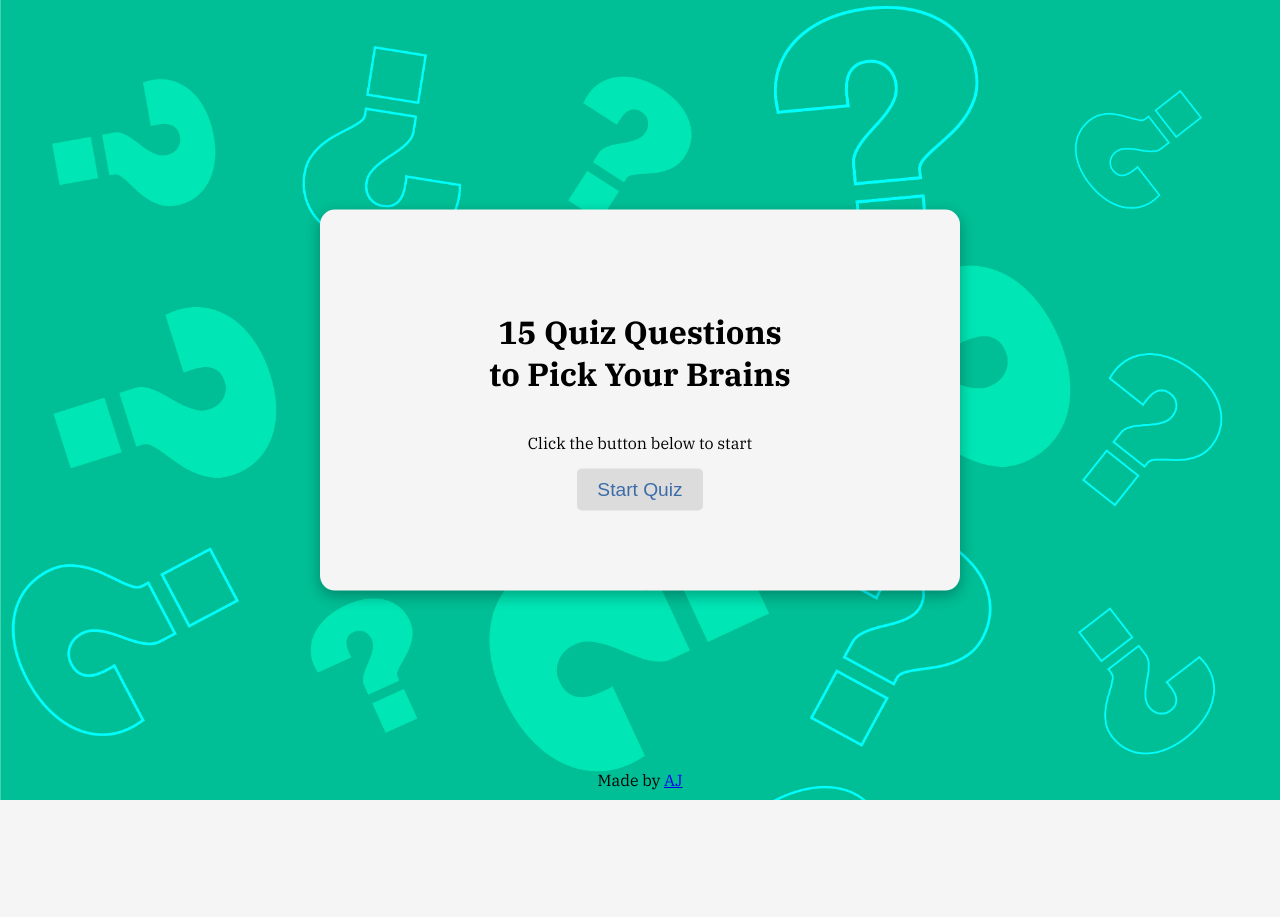
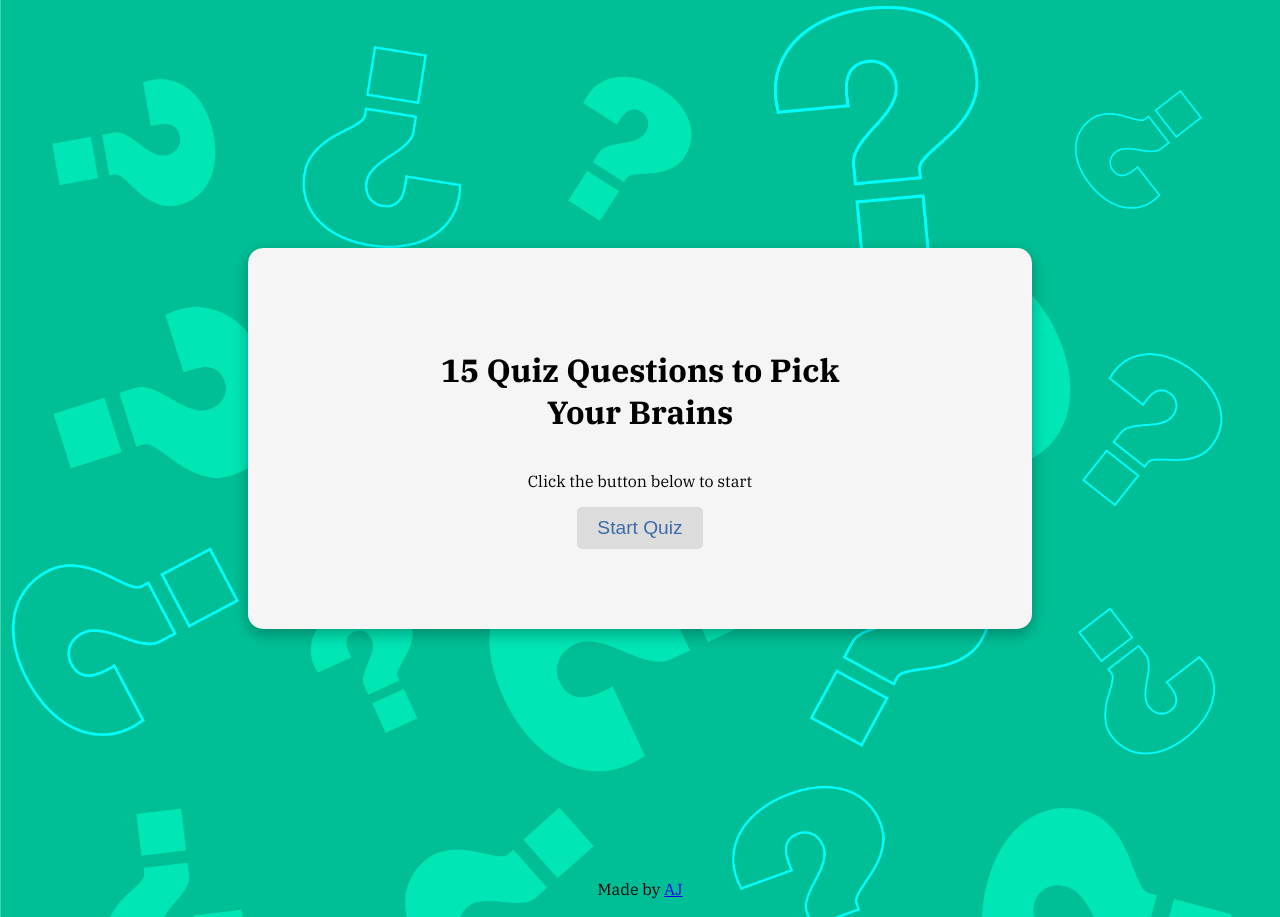
Before and after one commit to AjKadri/Quiz-game, a plain HTML site: page index.html in a window 1280 px wide. Before the commit the page ends 800 px from the top, so only its background shows below. Drawn offline with Linux system fonts and the light colour scheme.

Commit message:
Add files via upload

```diff
--- a/index.html
+++ b/index.html
@@ -11,6 +11,7 @@
     <link rel="stylesheet" href="style.css">
 </head>
 <body>
+    <main>
     <div class="container">
         <h1 id="level">15 Quiz Questions to Pick Your Brains</h1>
         <p class="instruction">Click the button below to start</p>
@@ -25,6 +26,7 @@
 
         <button id="retry-btn" class="start-btn btn"><img src="Images/retry-svgrepo-com.svg" height="20px"/> Retry</button>
     </div>
+    </main>
 
     <footer>
         Made by <a href="https://github.com/AjKadri">AJ</a>
--- a/style.css
+++ b/style.css
@@ -1,28 +1,29 @@
 body {
+    display: flex;
+    flex-direction: column;
+    justify-content: center;
+    align-items: center;
     font-family: "IBM Plex Serif", serif;
     background-image: url(Images/626f4775-3aec-427d-b099-016eaaa82613.jpg);
     background-size: cover;
     background-color: whitesmoke;
-    display: flex;
-    justify-content: center;
-    align-items: center;
-    height: 90vh;
-    margin: 0;
+    min-height: 100vh;
 }
+
+/* main {
+    flex: 1;
+} */
 
 .container {
     display: flex;
     flex-direction: column;
     align-items: center;
-    position: absolute;
-	top: 50%;
-	left: 50%;
-	transform: translate(-50%, -50%);
-	padding: 5rem 10rem 5rem 10rem;
+	padding: 5rem 10rem;
 	border-radius: 15px;
 	text-align: center;
 	box-shadow: 0 5px 15px rgba(0, 0, 0, 0.3);
     background-color: whitesmoke;
+    margin: 15rem;
 }
 
 #question {
@@ -82,10 +83,10 @@ h1, p {
 }
 
 footer {
-	position: absolute;
-	bottom: 10px;
-	width: 100%;
-	text-align: center;
+    margin-top: auto;
+    width: 100%;
+    text-align: center;
+    padding: 10px 0;
 }
 
 .bold {
@@ -100,6 +101,7 @@ footer {
 @media (max-width: 480px){
     .container {
         padding: 4rem;
+        width: 90%;
     }
     #question {
         font-size: 1.2rem;
@@ -111,6 +113,11 @@ footer {
 }
 
 @media (max-width: 768px){
+    .container {
+        padding: 4rem;
+        width: 90%;
+    }
+
     #question {
         font-size: 1.5rem;
     }
```
